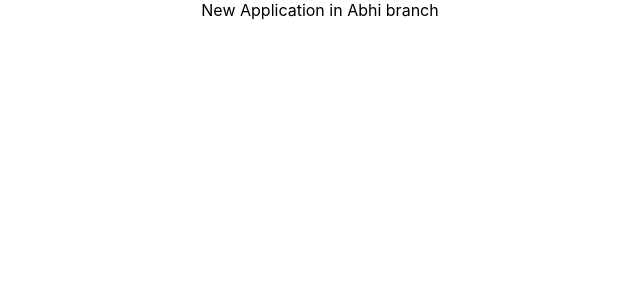
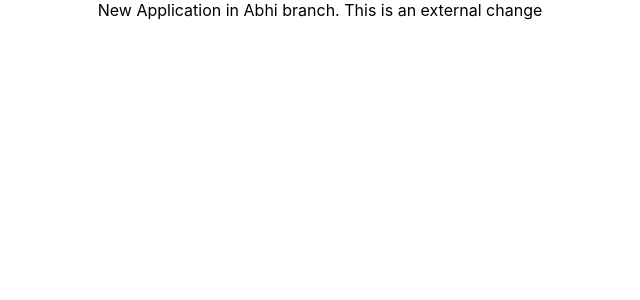
Before and after one commit to PathaAbhilaah/sample, a React (Create React App) app in the folder okayproject/: page / in a window 1280 px wide. Shown: the top 300 px of the page, without its empty margins (320-960 px from the left). Built offline with nearby package versions, Linux system fonts and the light colour scheme.

Commit message:
Updating via external

```diff
--- a/okayproject/src/App.js
+++ b/okayproject/src/App.js
@@ -4,7 +4,7 @@ import './App.css';
 function App() {
   return (
     <div className="App">
-      New Application in Abhi branch
+      New Application in Abhi branch. This is an external change
     </div>
   );
 }
```
